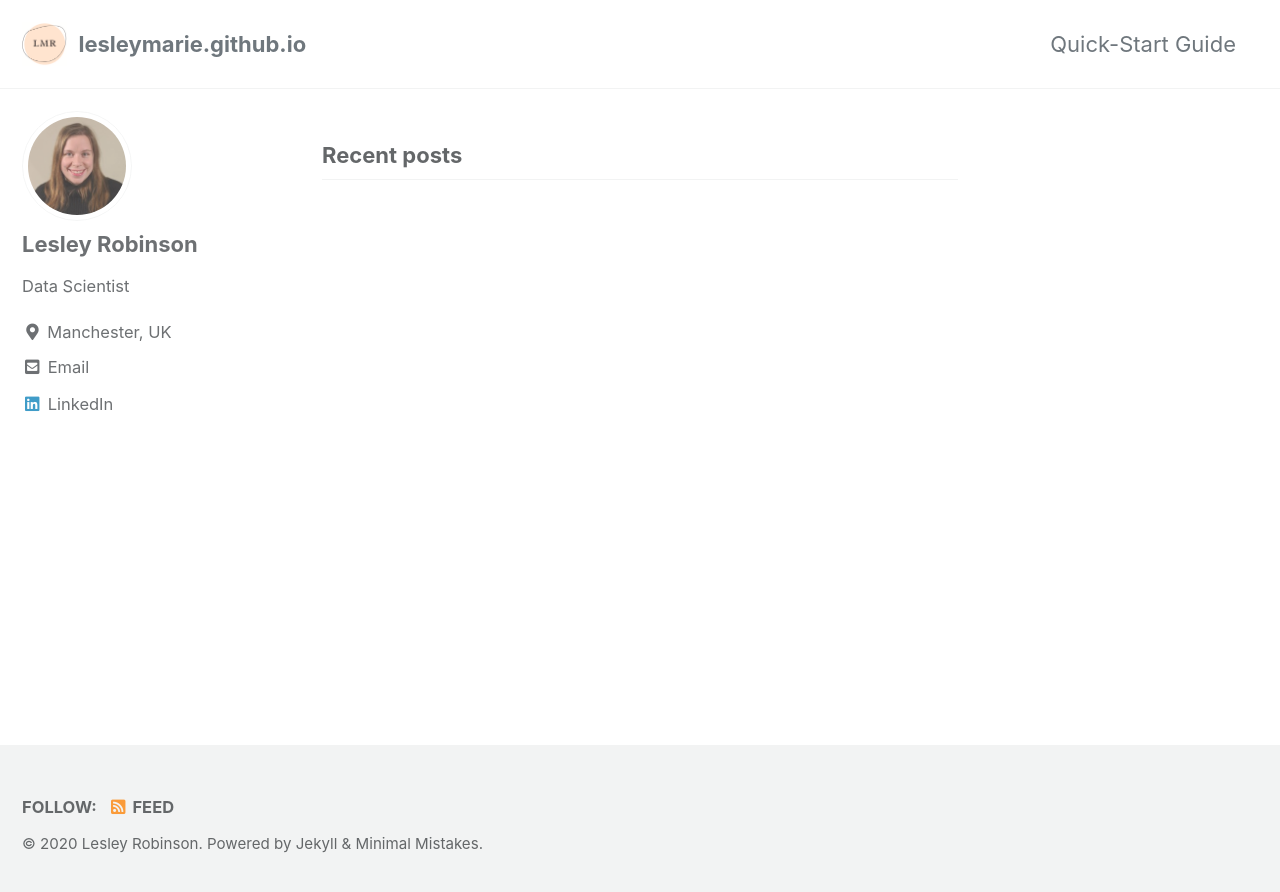
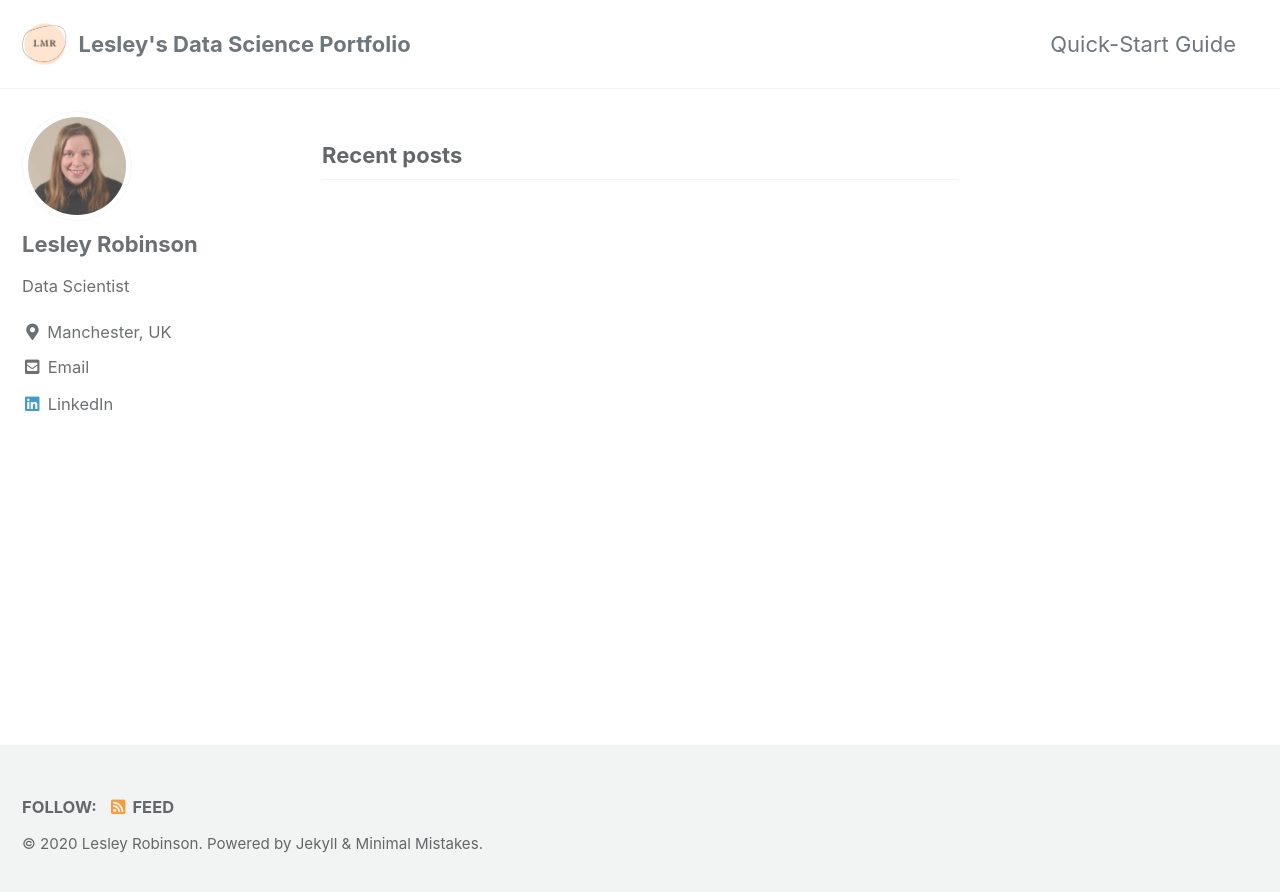
Before and after one commit to lesleymarie/lesleymarie.github.io, a Jekyll site: the page built from index.html, in a window 1280 px wide. Shown: the top 892 px of the page. Built offline with Jekyll 4.4.1, drawn with Linux system fonts in a browser that asks for light colours; cached includes are drawn as plain includes; the list of posts is cut into pages by our own code.

Commit message:
adding a title

```diff
--- a/_config.yml
+++ b/_config.yml
@@ -16,7 +16,7 @@
 
 # Site Settings
 locale                   : "en-US"
-title                    : # "Lesley Robinson"
+title                    : "Lesley Robinson"
 title_separator          : "-"
 subtitle                 : # site tagline that appears below site title in masthead
 name                     : "Lesley Robinson"
@@ -26,7 +26,7 @@
 repository               : # GitHub username/repo-name e.g. "mmistakes/minimal-mistakes"
 teaser                   : # path of fallback teaser image, e.g. "/assets/images/500x300.png"
 logo                     : "/images/logo.png" # path of logo image to display in the masthead, e.g. "/assets/images/88x88.png"
-masthead_title           : # overrides the website title displayed in the masthead, use " " for no title
+masthead_title           : "Lesley's Data Science Portfolio" # overrides the website title displayed in the masthead, use " " for no title
 # breadcrumbs            : false # true, false (default)
 words_per_minute         : 200
 comments:
```
